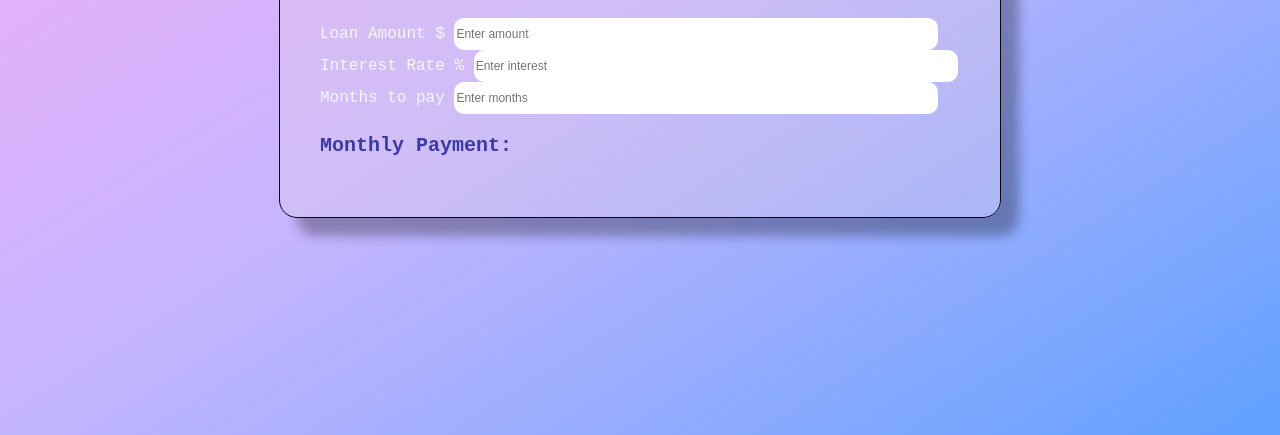
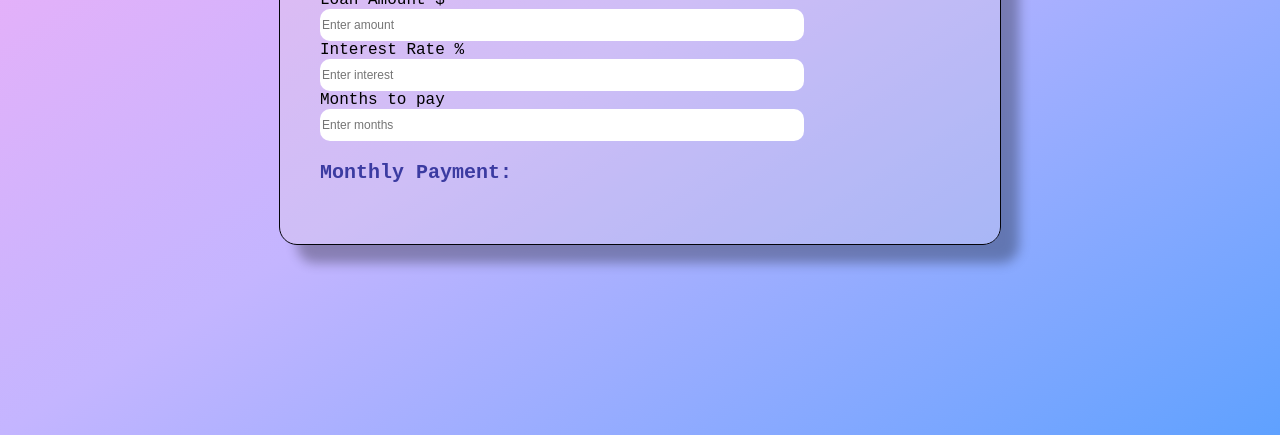
Before and after one commit to KranthiTeja59/Loancalculator, a plain HTML site: page index.html in a window 1280 px wide. Shown: the part 365-800 px from the top of the page. Drawn offline with Linux system fonts and the light colour scheme.

Commit message:
Update index.css

```diff
--- a/index.css
+++ b/index.css
@@ -26,12 +26,13 @@ body{
 
 }
 
-.paraname{
-    color:black;
-    font-size: 30px;
-    font-weight: 300;
+
+label {
+        color:black;
+        display: inline-block;
+        width: 150px;
+        text-align: left;
 }
-
 .input{
     width: 75%;
     font-size: 12px;
```
